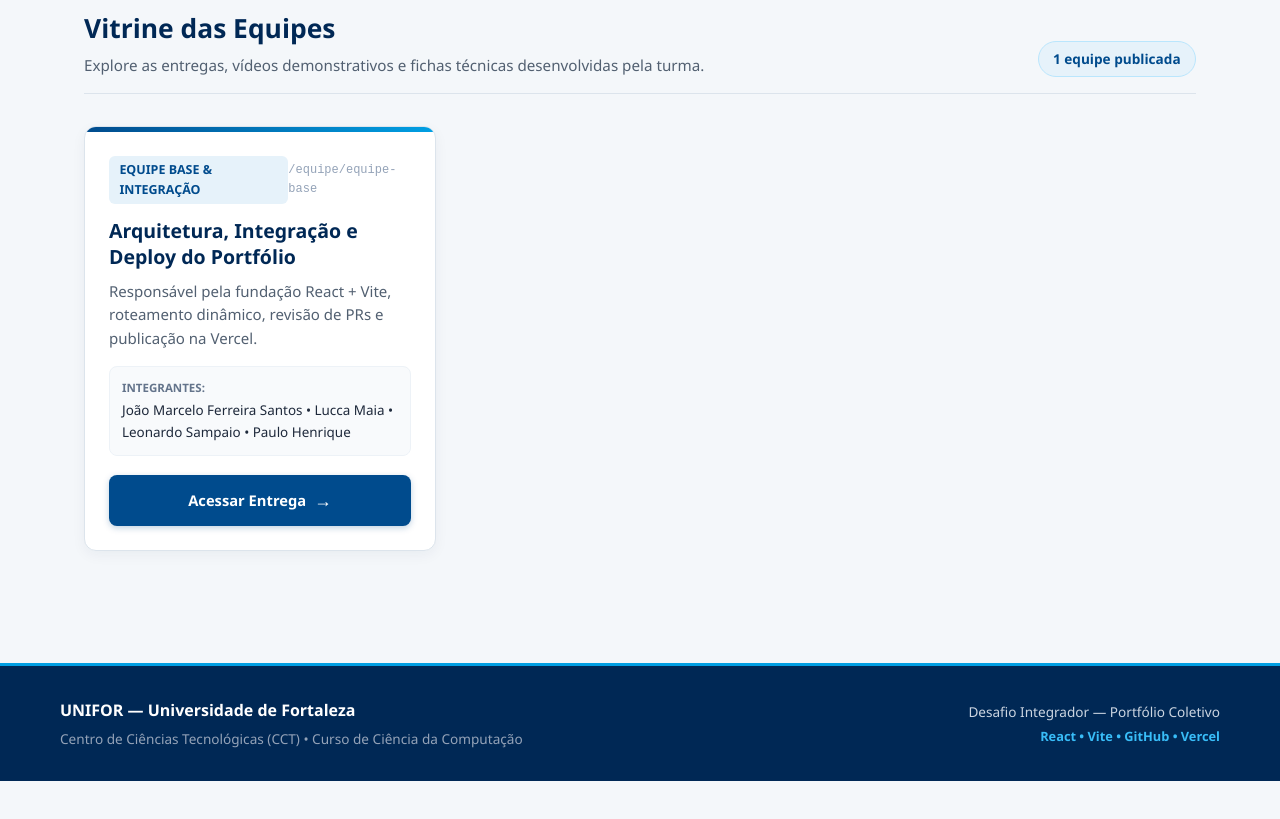
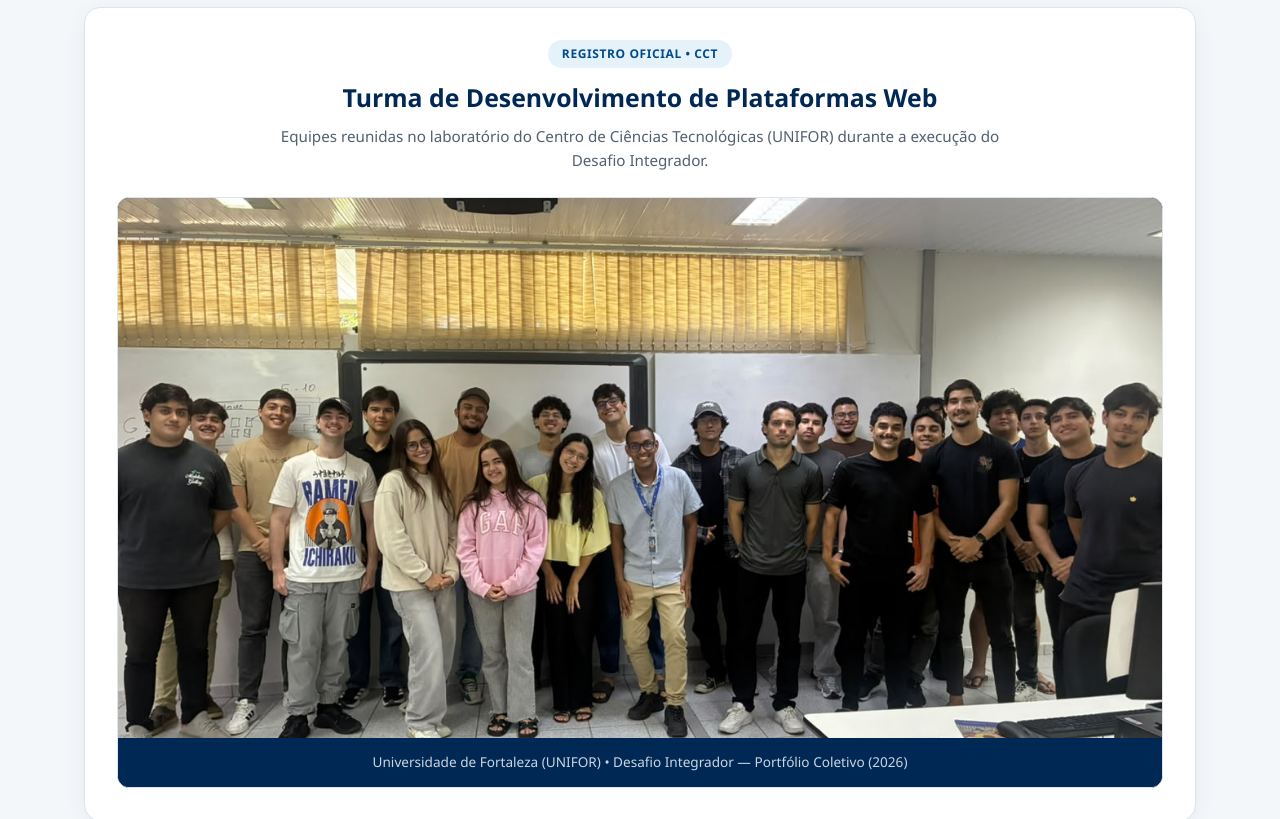
Before and after one commit to Lucca016/portfolio-coletivo-turma, a React (Vite) app: page / in a window 1280 px wide. Shown: the part 580-1399 px from the top of the page. Before the commit the page ends 1361 px from the top, so only its background shows below. Built offline with nearby package versions, Linux system fonts and the light colour scheme.

Commit message:
feat: adiciona foto oficial da turma na home

```diff
--- a/src/pages/Home.jsx
+++ b/src/pages/Home.jsx
@@ -37,8 +37,31 @@ export default function Home() {
         </div>
       </section>
 
-      {/* Grid de Equipes */}
+      {/* Conteúdo Principal */}
       <main style={styles.main}>
+        {/* Seção Foto Oficial da Turma */}
+        <section style={styles.photoSection}>
+          <div style={styles.photoHeader}>
+            <span style={styles.photoBadge}>Registro Oficial • CCT</span>
+            <h2 style={styles.photoTitle}>Turma de Desenvolvimento de Plataformas Web</h2>
+            <p style={styles.photoSubtitle}>
+              Equipes reunidas no laboratório do Centro de Ciências Tecnológicas (UNIFOR) durante a execução do Desafio Integrador.
+            </p>
+          </div>
+
+          <figure style={styles.figure}>
+            <img
+              src="/turma-unifor.jpeg"
+              alt="Foto oficial da turma de Ciência da Computação da UNIFOR no laboratório"
+              style={styles.teamPhoto}
+            />
+            <figcaption style={styles.figcaption}>
+              Universidade de Fortaleza (UNIFOR) • Desafio Integrador — Portfólio Coletivo (2026)
+            </figcaption>
+          </figure>
+        </section>
+
+        {/* Grid de Equipes */}
         <div style={styles.sectionHeader}>
           <div>
             <h2 style={styles.sectionTitle}>Vitrine das Equipes</h2>
@@ -159,6 +182,63 @@ const styles = {
     maxWidth: '1160px',
     margin: '0 auto',
     padding: '3rem 1.5rem',
+  },
+  photoSection: {
+    backgroundColor: 'var(--unifor-surface)',
+    borderRadius: '16px',
+    border: '1px solid var(--unifor-border)',
+    padding: '2rem',
+    marginBottom: '3.5rem',
+    boxShadow: '0 6px 20px rgba(0, 40, 85, 0.06)',
+  },
+  photoHeader: {
+    textAlign: 'center',
+    maxWidth: '720px',
+    margin: '0 auto 1.5rem',
+  },
+  photoBadge: {
+    display: 'inline-block',
+    backgroundColor: 'var(--unifor-blue-soft)',
+    color: 'var(--unifor-blue-primary)',
+    fontSize: '0.75rem',
+    fontWeight: '700',
+    textTransform: 'uppercase',
+    letterSpacing: '0.05em',
+    padding: '0.3rem 0.85rem',
+    borderRadius: '999px',
+    marginBottom: '0.6rem',
+  },
+  photoTitle: {
+    fontSize: '1.55rem',
+    fontWeight: '700',
+    color: 'var(--unifor-blue-dark)',
+    marginBottom: '0.4rem',
+  },
+  photoSubtitle: {
+    color: 'var(--unifor-text-muted)',
+    fontSize: '0.95rem',
+  },
+  figure: {
+    margin: 0,
+    borderRadius: '12px',
+    overflow: 'hidden',
+    border: '1px solid var(--unifor-border)',
+    backgroundColor: '#001d3d',
+  },
+  teamPhoto: {
+    width: '100%',
+    maxHeight: '540px',
+    objectFit: 'cover',
+    objectPosition: 'center 35%',
+    display: 'block',
+  },
+  figcaption: {
+    padding: '0.85rem 1.25rem',
+    backgroundColor: 'var(--unifor-blue-dark)',
+    color: '#cbd5e1',
+    fontSize: '0.85rem',
+    textAlign: 'center',
+    fontWeight: '500',
   },
   sectionHeader: {
     display: 'flex',
```
Also changed, not shown: public/turma-unifor.jpeg (added).
